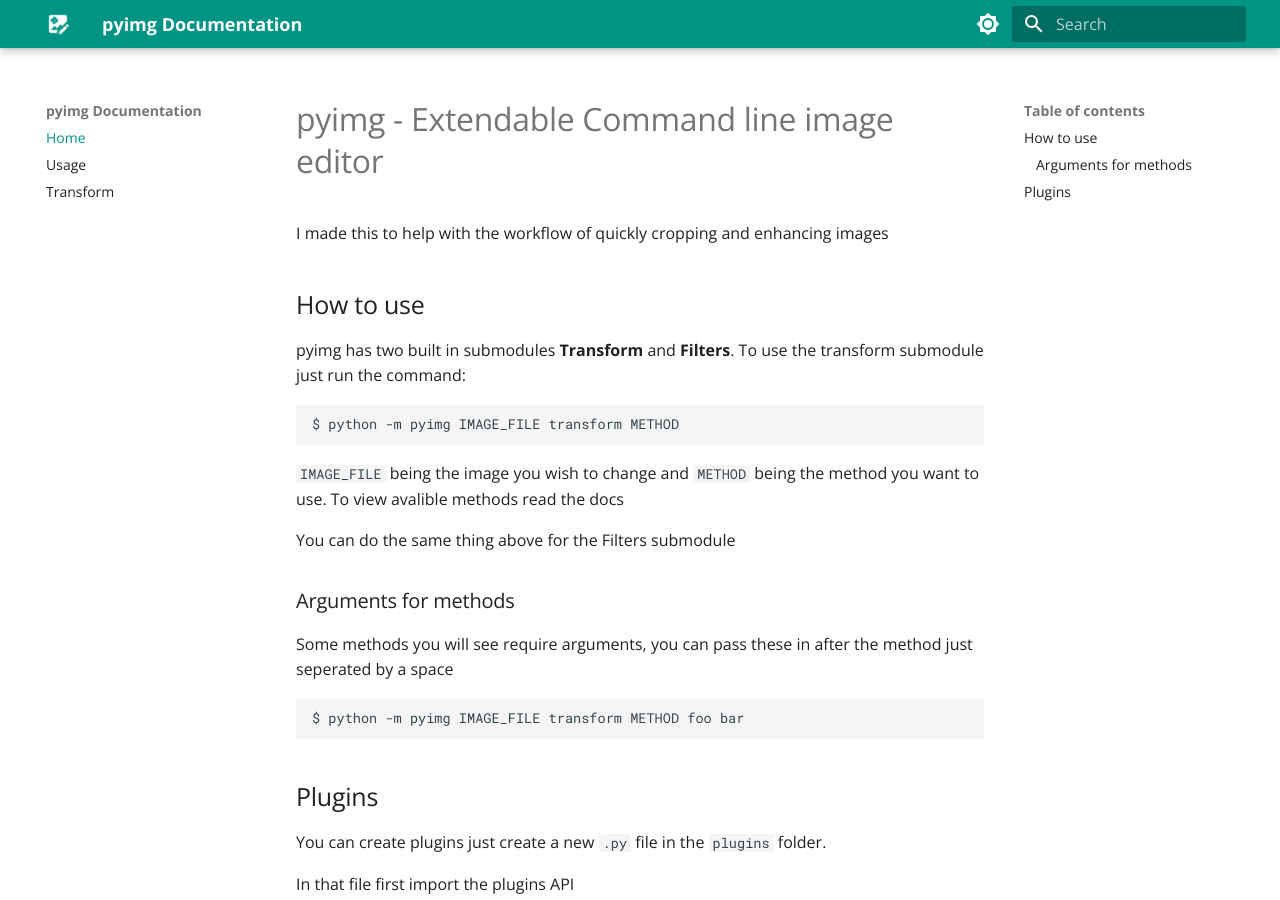
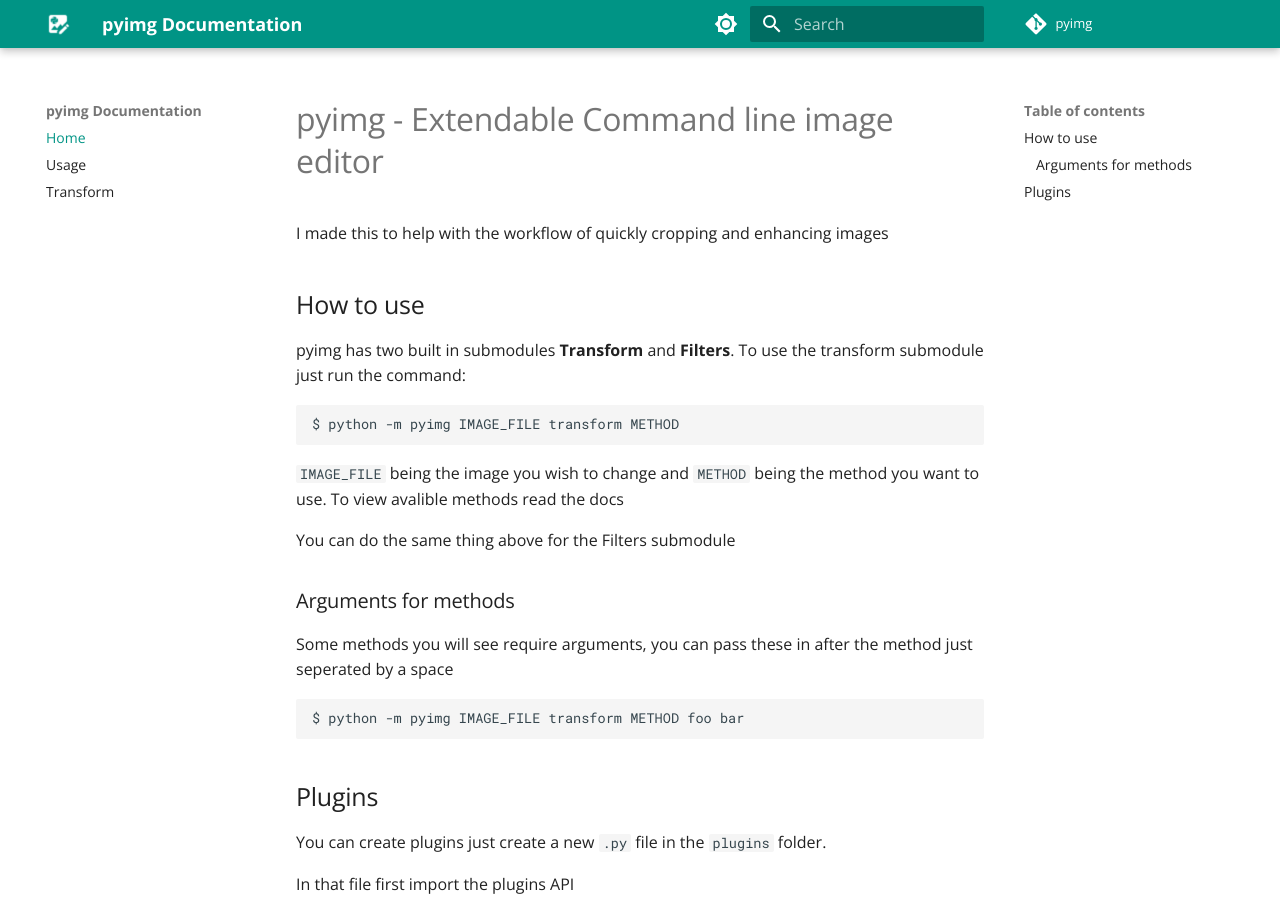
Before and after one commit to grqphical/pyimg, an MkDocs documentation site: the page built from docs/index.md, in a window 1280 px wide and 900 px high. Built offline with MkDocs 1.6.1 and Material for MkDocs 9.7.7, drawn with Linux system fonts in a browser that asks for light colours; comment, search, counter and statistics services are not loaded.

Commit message:
Added repo to docs

```diff
--- a/mkdocs.yml
+++ b/mkdocs.yml
@@ -1,4 +1,7 @@
 site_name: pyimg Documentation
+repo_name: 'pyimg'
+repo_url: https://github.com/grqphical07/pyimg
+
 theme:
   name: material
   logo: assets/pyimg-logo.png
```
